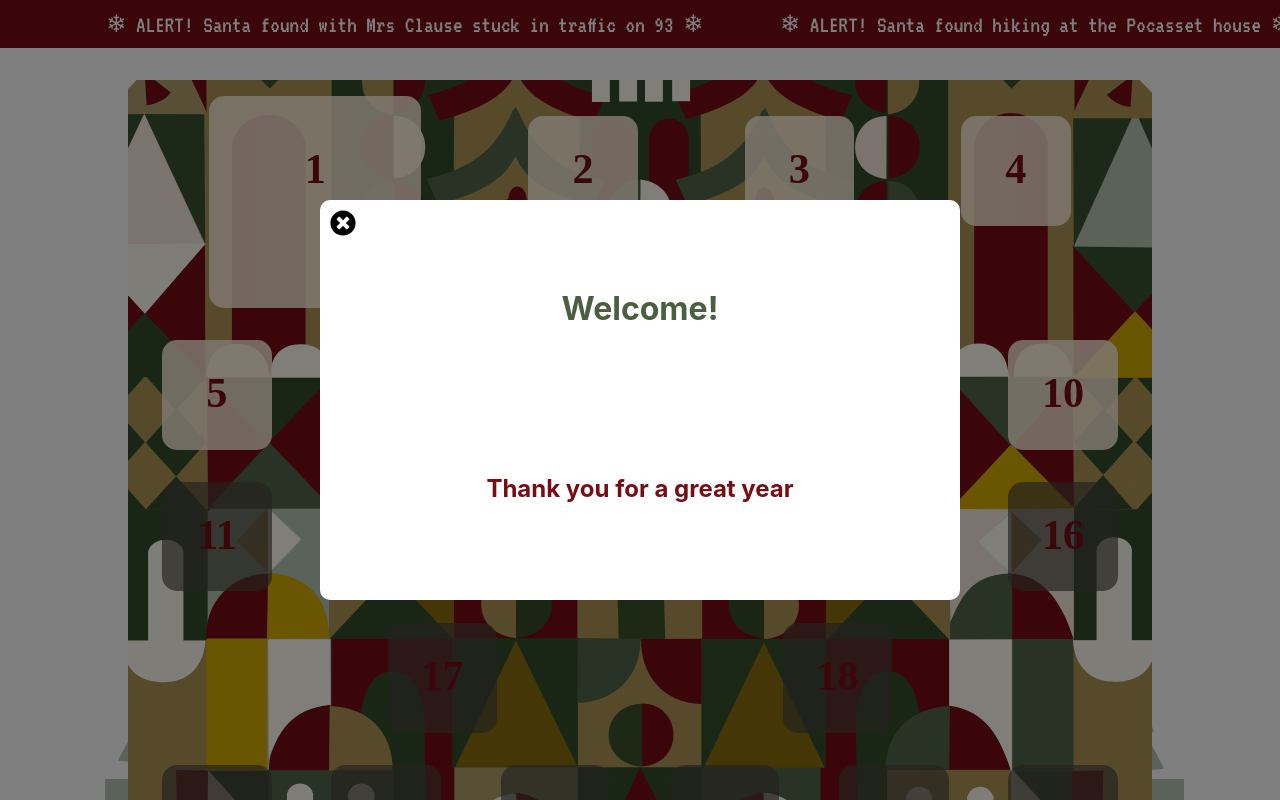
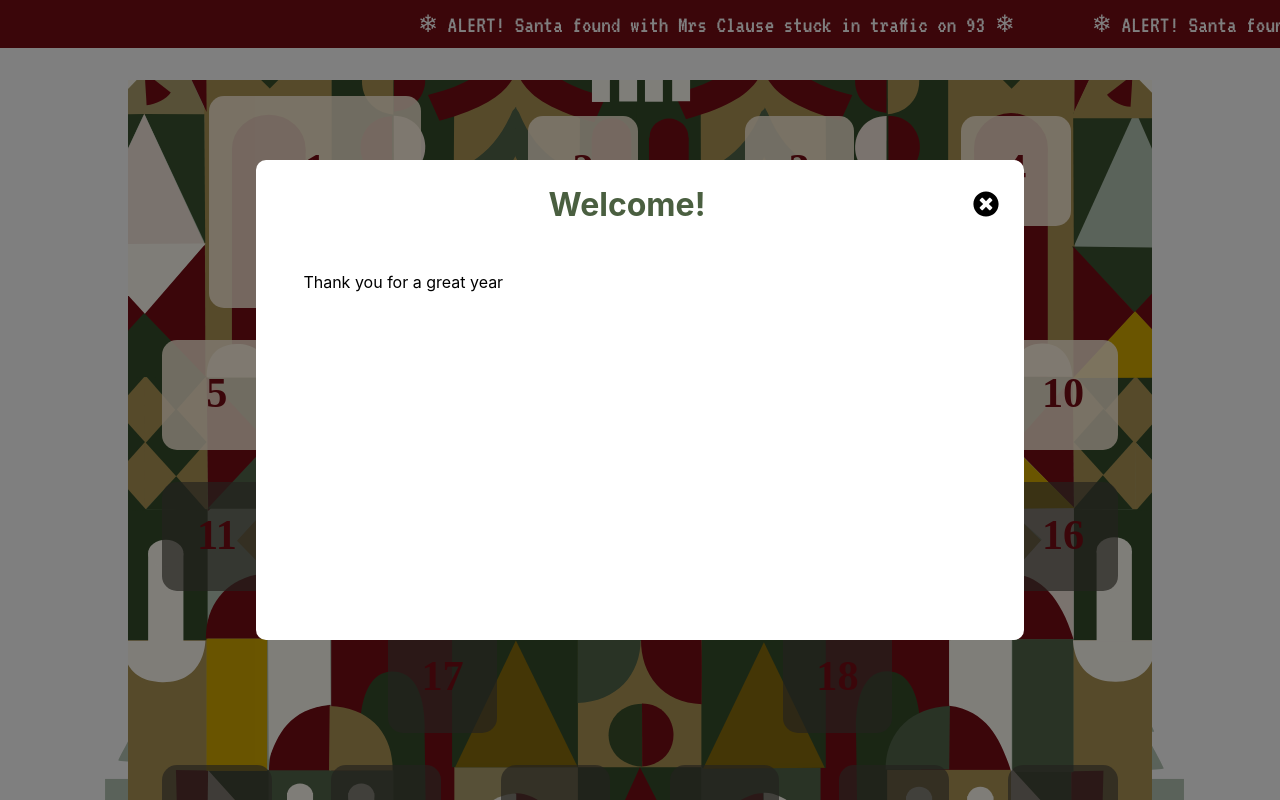
Before and after one commit to zplummer13/advent, a React (Create React App) app: page / in a window 1280 px wide. Shown: the top 800 px of the page. Built offline with nearby package versions, Linux system fonts and the light colour scheme; a web font is replaced by a local one.

Commit message:
Generialized modals

```diff
--- a/src/App.tsx
+++ b/src/App.tsx
@@ -1,8 +1,8 @@
 import React from "react";
 import "./App.scss";
-import xIcon from "./icons/times-circle-solid.svg";
 import { House } from "./components/House";
 import { Tracker } from "./components/Tracker";
+import { Modal } from "./components/Modal";
 import { useState } from "react";
 
 function App() {
@@ -17,27 +17,20 @@ function App() {
     setHasVisited(true);
   }
   const [visited, setHasVisited] = useState(hasVisited());
+
   return (
     <div className="App">
       <header className="App-header">
         <Tracker />
       </header>
-      {visited ? null : (
-        <div className="popupWrapper" onClick={setVisited}>
-          <div className="popup">
-            <div className="row">
-              <img
-                className="exitIcon rotate"
-                onClick={setVisited}
-                alt="buttonForClosingModal"
-                src={xIcon}
-              />
-            </div>
-            <h1>Welcome!</h1>
-            <h2>Thank you for a great year</h2>
-          </div>
-        </div>
-      )}
+      {!visited &&
+        <Modal
+            title="Welcome!"
+            content={["Thank you for a great year"]}
+            type={["text"]}
+            onModalClose={() => setVisited()}
+          />
+      }
       <House />
     </div>
   );
--- a/src/components/House.tsx
+++ b/src/components/House.tsx
@@ -19,8 +19,9 @@ export function House(props: HouseProps) {
     <aside className="houseContainer">
       {modalState !== undefined && (
         <Modal
-          contentType="days"
-          day={modalState}
+          title={modalState.title ? modalState.title : "Day " + modalState.id}
+          content={modalState.content ? modalState.content : []}
+          type={modalState.type ? modalState.type : []}
           onModalClose={() => setModalState(undefined)}
         />
       )}
--- a/src/components/Modal.scss
+++ b/src/components/Modal.scss
@@ -23,7 +23,6 @@
   bottom: 20%;
   margin: auto;
   background: white;
-  overflow-y: auto;
 }
 @media screen and (max-width: 600px) {
   .modal {
@@ -57,6 +56,20 @@
   flex-direction: row;
   margin-bottom: 2em;
 }
+
+.header {
+  padding-top: 2%;
+  padding-left: 2%;
+  padding-right: 2%;
+}
+
+.body {
+  overflow-y: auto;
+  text-align: left;
+  padding-left: 5%;
+  padding-right: 5%;
+}
+
 .modalImage {
   max-width: 60%;
   margin: auto;
--- a/src/components/Modal.tsx
+++ b/src/components/Modal.tsx
@@ -1,39 +1,40 @@
 import React from "react";
 import xIcon from "../icons/times-circle-solid.svg";
-import Day from "../schema/day";
 import "./Modal.scss";
+
 type ModalProps = {
-  contentType: string;
-  day: Day;
+  title: string;
+  content: string[];
+  type: string[];
   onModalClose: React.MouseEventHandler<HTMLElement>;
 };
 export function Modal(props: ModalProps) {
   let contents: any[] = [];
 
-  if (!props.day.type) {
-    props.day.type = ["text"];
+  if (!props.type) {
+    props.type = ["text"];
   }
 
-  if (props.day.content) {
-    for (let i = 0; i < props.day.content?.length; i++) {
-      if (props.day.type[i] === "image") {
+  if (props.content) {
+    for (let i = 0; i < props.content.length; i++) {
+      if (props.type[i] === "image") {
         contents.push(
           <img
-            alt={props.day.type[i]}
-            src={props.day.content[i]}
+            alt={props.type[i]}
+            src={props.content[i]}
             className="modalImage"
           />
         );
-      } else if (props.day.type[i] === "video") {
+      } else if (props.type[i] === "video") {
         contents.push(
           <iframe
-            title={props.day.type[i]}
+            title={props.type[i]}
             className="video"
-            src={props.day.content[i]}
+            src={props.content[i]}
           />
         );
       } else {
-        contents.push(<p>{props.day.content[i]}</p>);
+        contents.push(<p>{props.content[i]}</p>);
       }
     }
   }
@@ -41,25 +42,22 @@ export function Modal(props: ModalProps) {
   return (
     <div className="modalWrapper">
       <div className="modal">
-        <div className="row">
-          <div className="header">
-            <h1>
-              {props.day.title && props.day.title !== ""
-                ? props.day.title
-                : "Day: " + props.day.id}{" "}
-            </h1>
-          </div>
-
-          <img
+        <div className="header">
+          <div className="row">
+            <h1> {props.title}</h1>
+            <img
             className="exitIcon rotate"
             onClick={props.onModalClose}
             alt="buttonForClosingModal"
             src={xIcon}
           />
+          </div>
         </div>
-        {contents.map((content) => (
-          <div className="row">{content}</div>
-        ))}
+        <div className="body">
+          {contents.map((content) => (
+            <div className="row">{content}</div>
+            ))}
+        </div>
       </div>
     </div>
   );
--- a/src/components/Tracker.scss
+++ b/src/components/Tracker.scss
@@ -5,7 +5,6 @@
   height: 5vh;
   display: flex;
   flex-direction: column;
-  // align-items: center;
   justify-content: center;
   font-size: calc(8px + 2vmin);
   color: white;
@@ -24,14 +23,14 @@ pre {
 .marquee span {
   display: inline-block;
   padding-left: 100%;
-  animation: marquee 90s linear infinite;
+  animation: marquee 120s linear infinite;
 }
 .marquee span:hover {
   animation-play-state: paused;
 }
 
 @media only screen and (max-width: 768px) {
-  .marquee span { animation-duration: 90s; }
+  .marquee span { animation-duration: 120s; }
 }
 
 @keyframes marquee {
```
